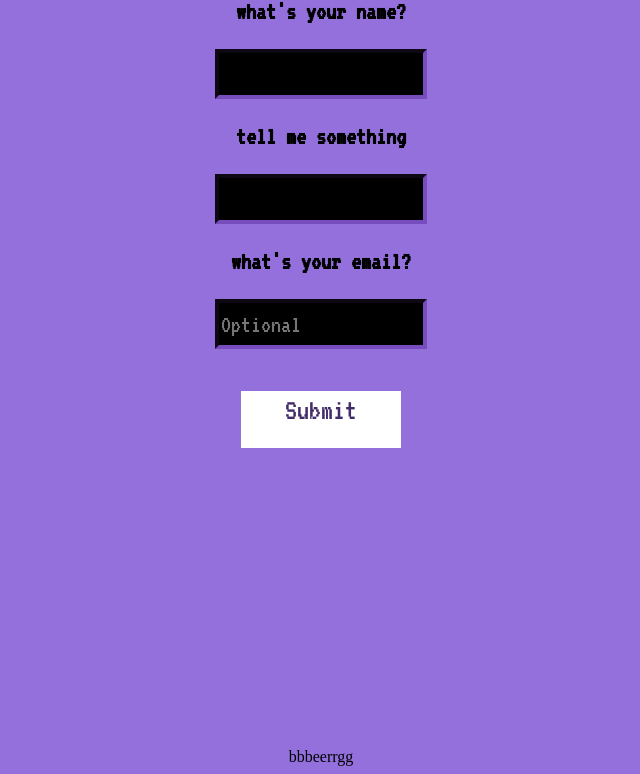
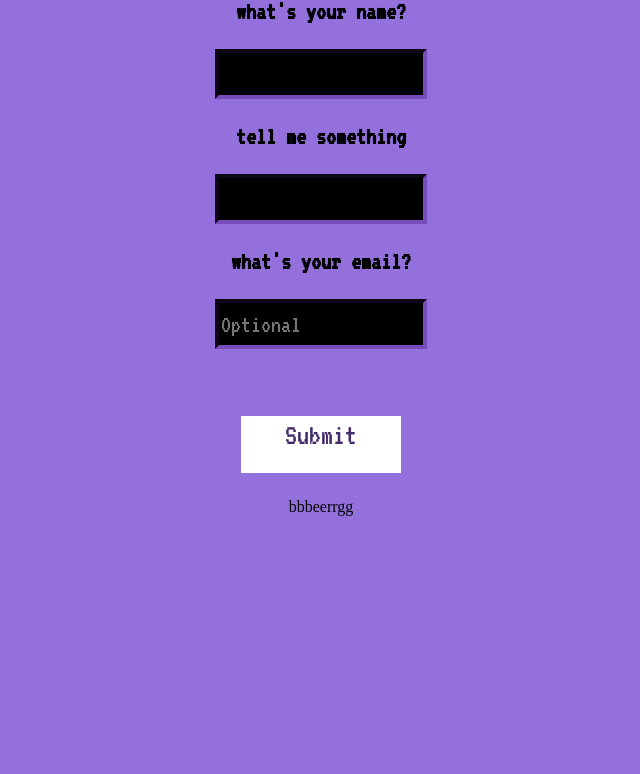
Before and after one commit to MiguelOdron/MiguelOdron, a PHP site: page /guestbook.html in a window 1280 px wide. Shown: the part 653-1427 px from the top of the page, without its empty margins (319-959 px from the left). After the commit the page ends 1169 px from the top, so only its background shows below. Run offline with PHP 8.4, Linux system fonts and the light colour scheme; some libraries are stand-ins or nearby versions.

Commit message:
Add files via upload

```diff
--- a/guestbook.css
+++ b/guestbook.css
@@ -39,12 +39,4 @@ padding-left:  none;padding-right: none;padding-bottom: 50px; margin-top: 17px;
 #emailbox {border-width: 4px; border-color: #422b69; background-color: #000; font-family: pixel; color: #fff; font-size: 25px;}
 #namebox {border-width: 4px; border-color: #422b69; background-color: #000; font-family: pixel; color: #fff; font-size: 25px;}
 
-h3 {
-  background-image: url('websitelogo.png');
-  background-size: 360px;
-  background-position: center;
-  background-repeat: no-repeat;
-  margin-top: 300px;
-  padding-top: 0em;
-  justify-content: center;
-}
+.g-recaptcha {display: flex; justify-content: center;}
```
